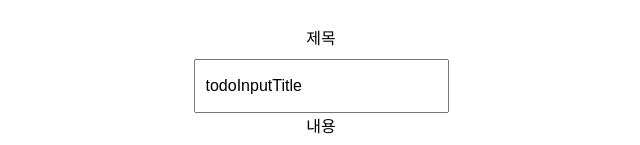
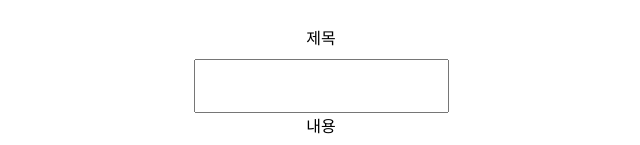
Before and after one commit to rammakasty/todo_list, a React (Create React App) app: page / in a window 1280 px wide. Shown: the part 163-308 px from the top of the page, without its empty margins (319-959 px from the left). Built offline with nearby package versions, Linux system fonts and the light colour scheme.

Commit message:
fix:input value 변수명 수정

```diff
--- a/src/App.js
+++ b/src/App.js
@@ -40,7 +40,7 @@ const App = () => {
                 </div>
                 <div className="input-group">
                     <label className="form-label">제목</label>
-                    <input value={'todoInputTitle'} onChange={titleChangeHandler} />
+                    <input value={todoInputTitle} onChange={titleChangeHandler} />
                     <label className="form-label">내용</label>
                     <input value={todoInputDesc} onChange={descChangeHandler} />
                     <button onClick={submitBtnHandler}>추가</button>
```
